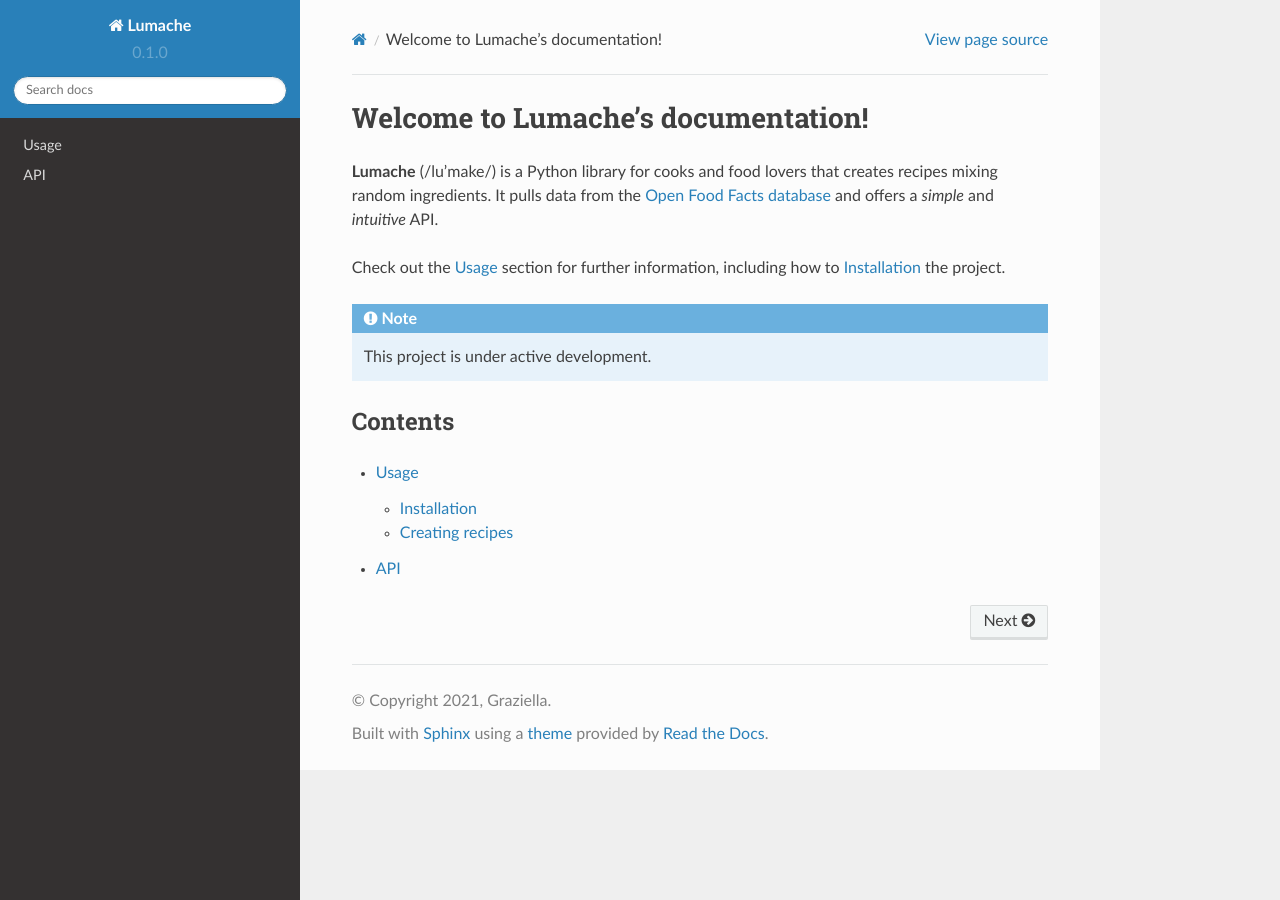
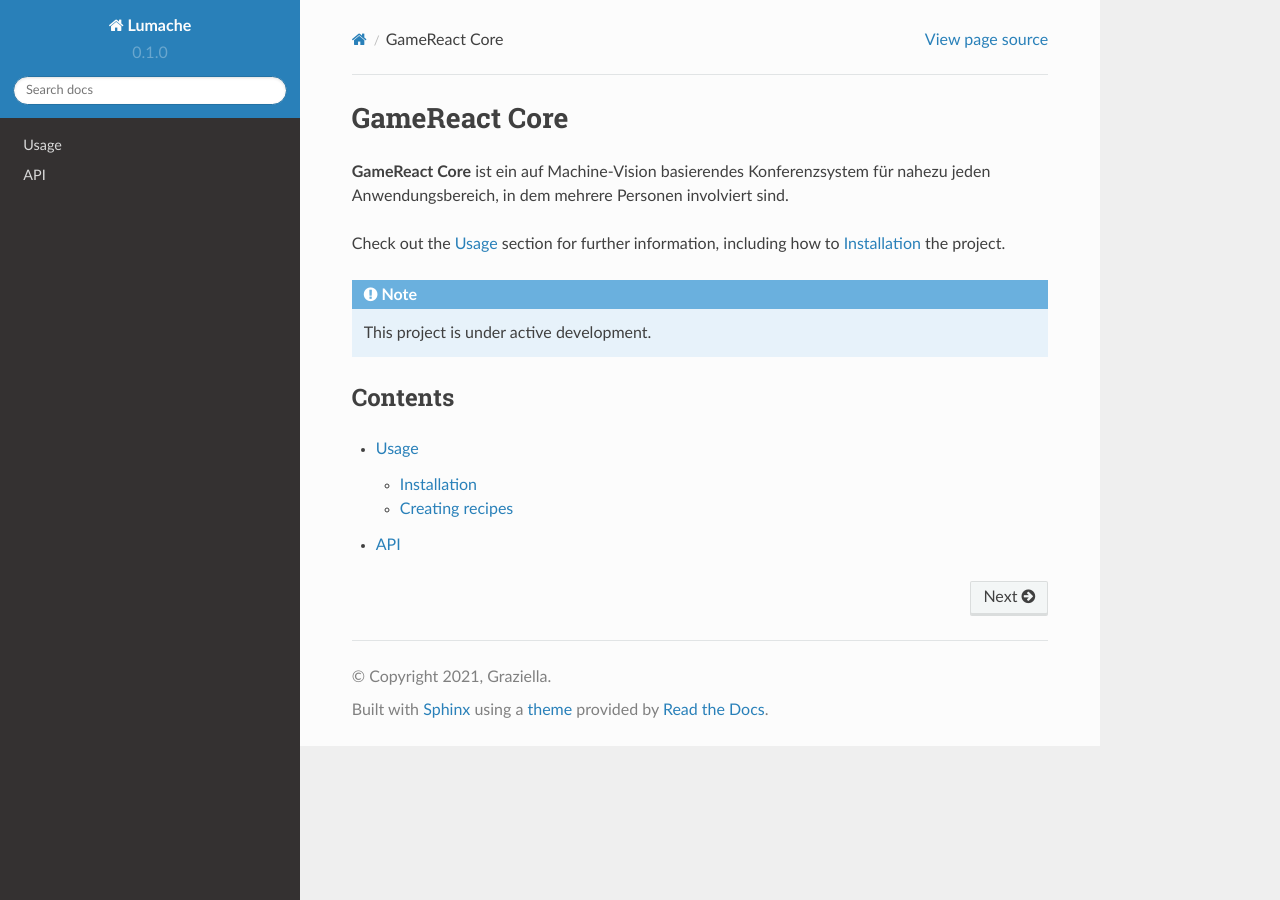
Before and after one commit to btinet/GameReactCore, a Sphinx documentation site: the page built from docs/source/index.rst, in a window 1280 px wide. Built offline with Sphinx 7.4.7 and the Read the Docs theme 2.0.0, drawn with Linux system fonts in a browser that asks for light colours.

Commit message:
update docs

```diff
--- a/docs/source/index.rst
+++ b/docs/source/index.rst
@@ -1,10 +1,9 @@
-Welcome to Lumache's documentation!
+GameReact Core
 ===================================
 
-**Lumache** (/lu'make/) is a Python library for cooks and food lovers
-that creates recipes mixing random ingredients.
-It pulls data from the `Open Food Facts database <https://world.openfoodfacts.org/>`_
-and offers a *simple* and *intuitive* API.
+**GameReact Core** ist ein auf Machine-Vision basierendes Konferenzsystem für nahezu jeden Anwendungsbereich, in dem
+mehrere Personen involviert sind.
+
 
 Check out the :doc:`usage` section for further information, including
 how to :ref:`installation` the project.
```
